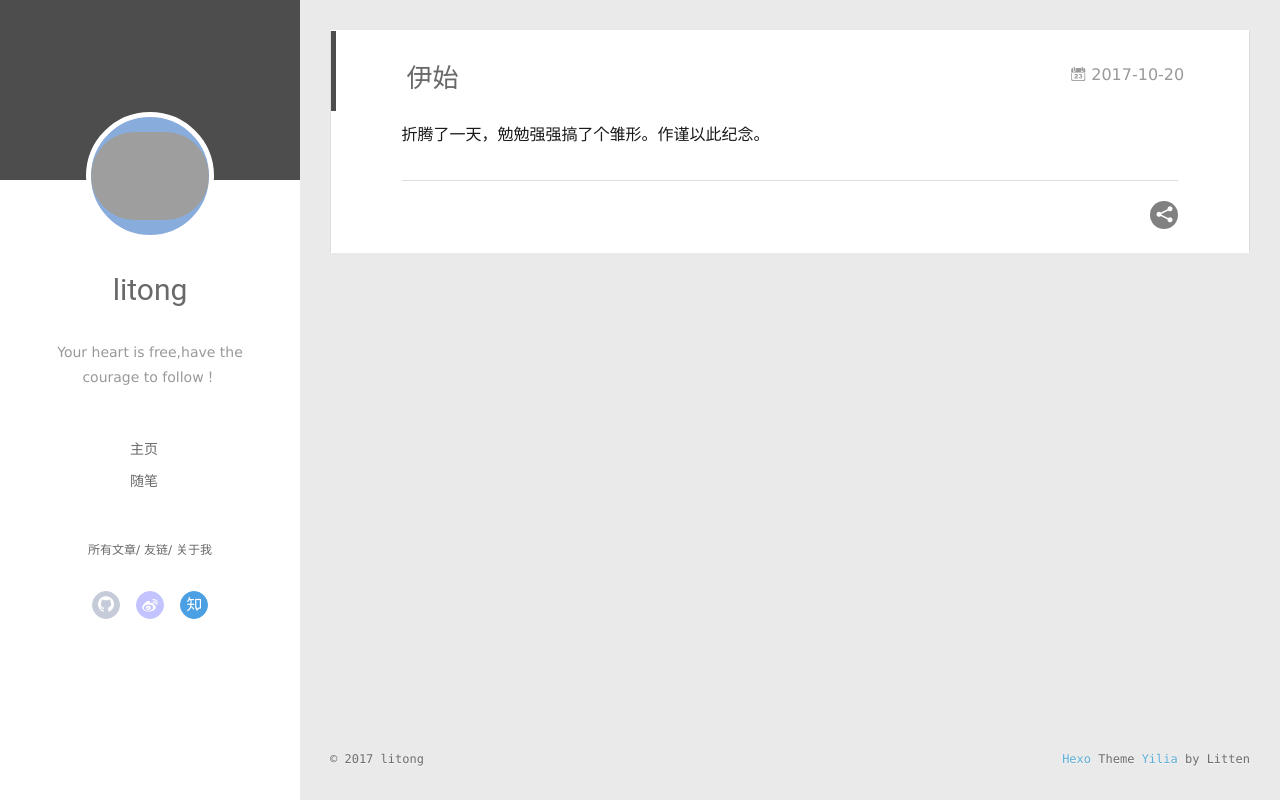
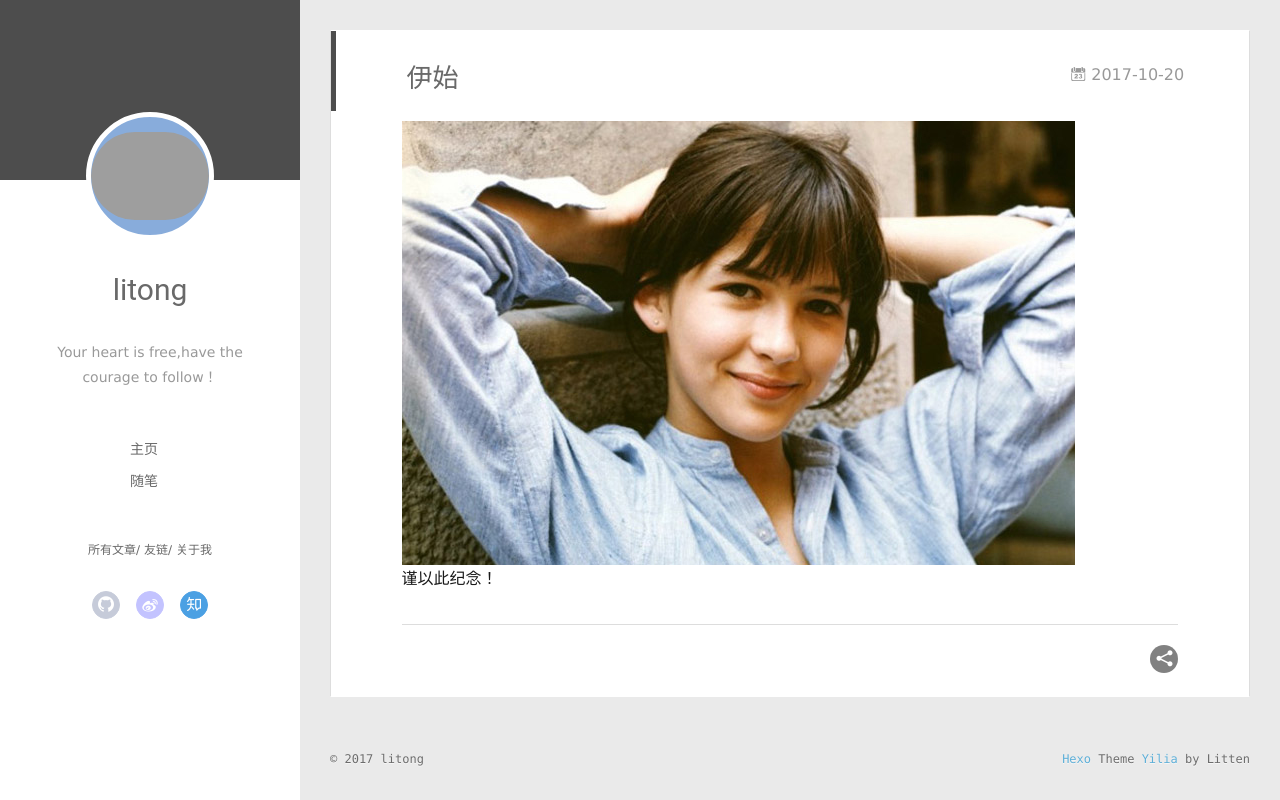
Before and after one commit to lt9527/lt9527.github.io, a plain HTML site: page 2017/10/20/伊始/index.html in a window 1280 px wide. Drawn offline with Linux system fonts and the light colour scheme; grey boxes are pictures that could not be loaded.

Commit message:
Site updated: 2017-10-20 13:09:01

```diff
--- a/2017/10/20/伊始/index.html
+++ b/2017/10/20/伊始/index.html
@@ -8,17 +8,19 @@
   <link rel="dns-prefetch" href="http://lt9527.github.io">
   <title>伊始 | litong-blog</title>
   <meta name="viewport" content="width=device-width, initial-scale=1, maximum-scale=1">
-  <meta name="description" content="折腾了一天，勉勉强强搞了个雏形。作谨以此纪念。">
+  <meta name="description" content="谨以此纪念！">
 <meta property="og:type" content="article">
 <meta property="og:title" content="伊始">
 <meta property="og:url" content="http://lt9527.github.io/2017/10/20/伊始/index.html">
 <meta property="og:site_name" content="litong-blog">
-<meta property="og:description" content="折腾了一天，勉勉强强搞了个雏形。作谨以此纪念。">
+<meta property="og:description" content="谨以此纪念！">
 <meta property="og:locale" content="zh-CN">
-<meta property="og:updated_time" content="2017-10-20T04:42:24.191Z">
+<meta property="og:image" content="http://lt9527.github.io/2017/10/20/伊始/苏菲玛索.jpg">
+<meta property="og:updated_time" content="2017-10-20T05:08:03.018Z">
 <meta name="twitter:card" content="summary">
 <meta name="twitter:title" content="伊始">
-<meta name="twitter:description" content="折腾了一天，勉勉强强搞了个雏形。作谨以此纪念。">
+<meta name="twitter:description" content="谨以此纪念！">
+<meta name="twitter:image" content="http://lt9527.github.io/2017/10/20/伊始/苏菲玛索.jpg">
 
     <link rel="alternative" href="/atom.xml" title="litong-blog" type="application/atom+xml">
 
@@ -174,7 +176,7 @@
 
     <div class="article-entry" itemprop="articleBody">
 
-        <p>折腾了一天，勉勉强强搞了个雏形。作谨以此纪念。</p>
+        <p><img src="/2017/10/20/伊始/苏菲玛索.jpg" alt=""><br>谨以此纪念！</p>
 
 
 
```
Also changed, not shown: index.html (+1 -1 lines), 2017/10/20/伊始/苏菲玛索.jpg (added).
